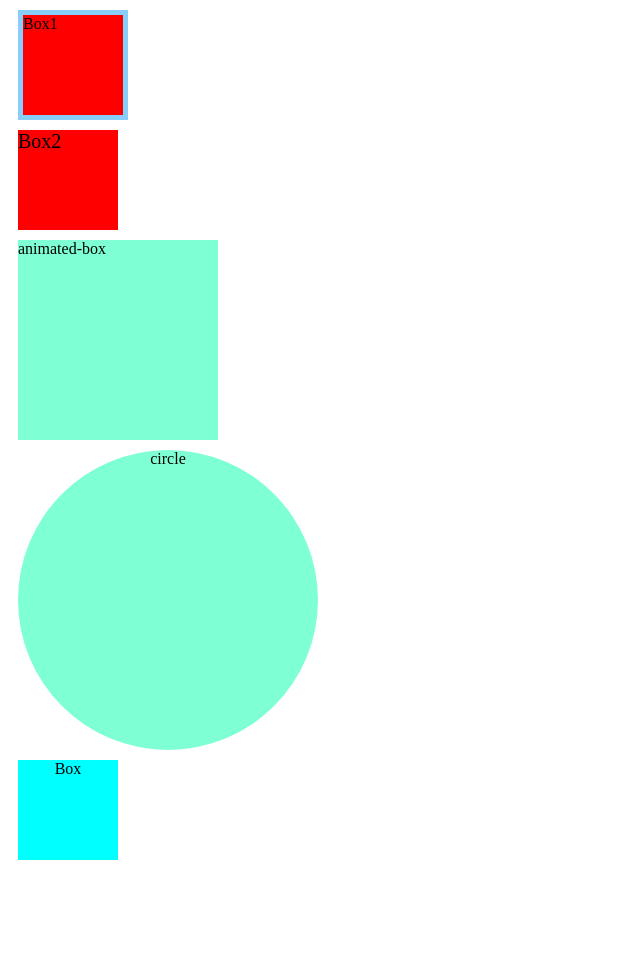
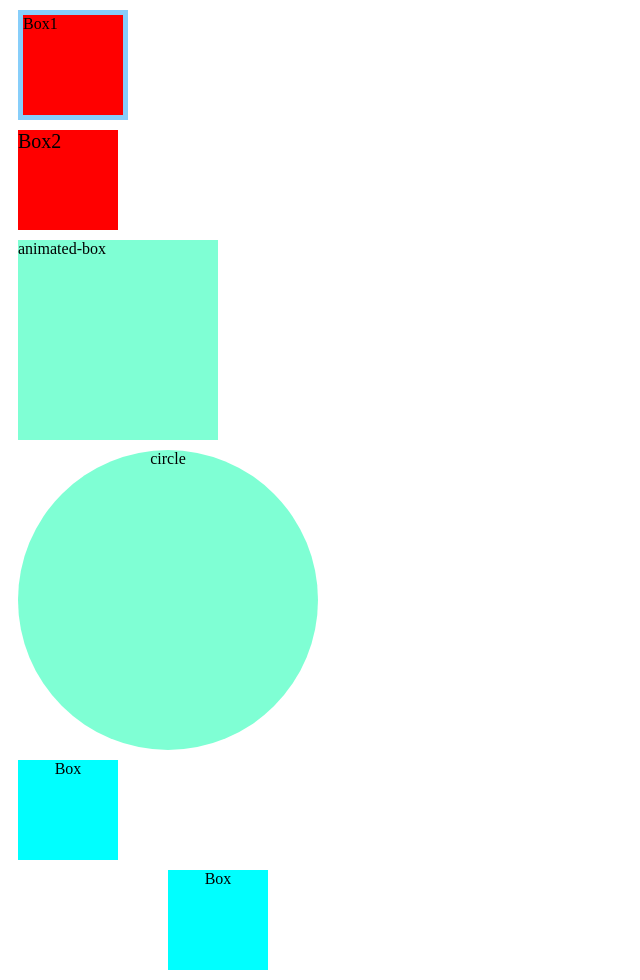
Before and after one commit to NickShore111/css-animations-demo, a plain HTML site: page index.html in a window 1280 px wide. Shown: the whole page, without its empty margins (0-640 px from the left). Before the commit the page ends 870 px from the top, so only its background shows below. Drawn offline with Linux system fonts and the light colour scheme.

Commit message:
Hinge Box
Added the hinge box from slide 21

```diff
--- a/index.html
+++ b/index.html
@@ -27,3 +27,6 @@
 
   </body>
 </html>
+  <section>
+    <div class="hinge"> Box </div>
+  </section>
```
